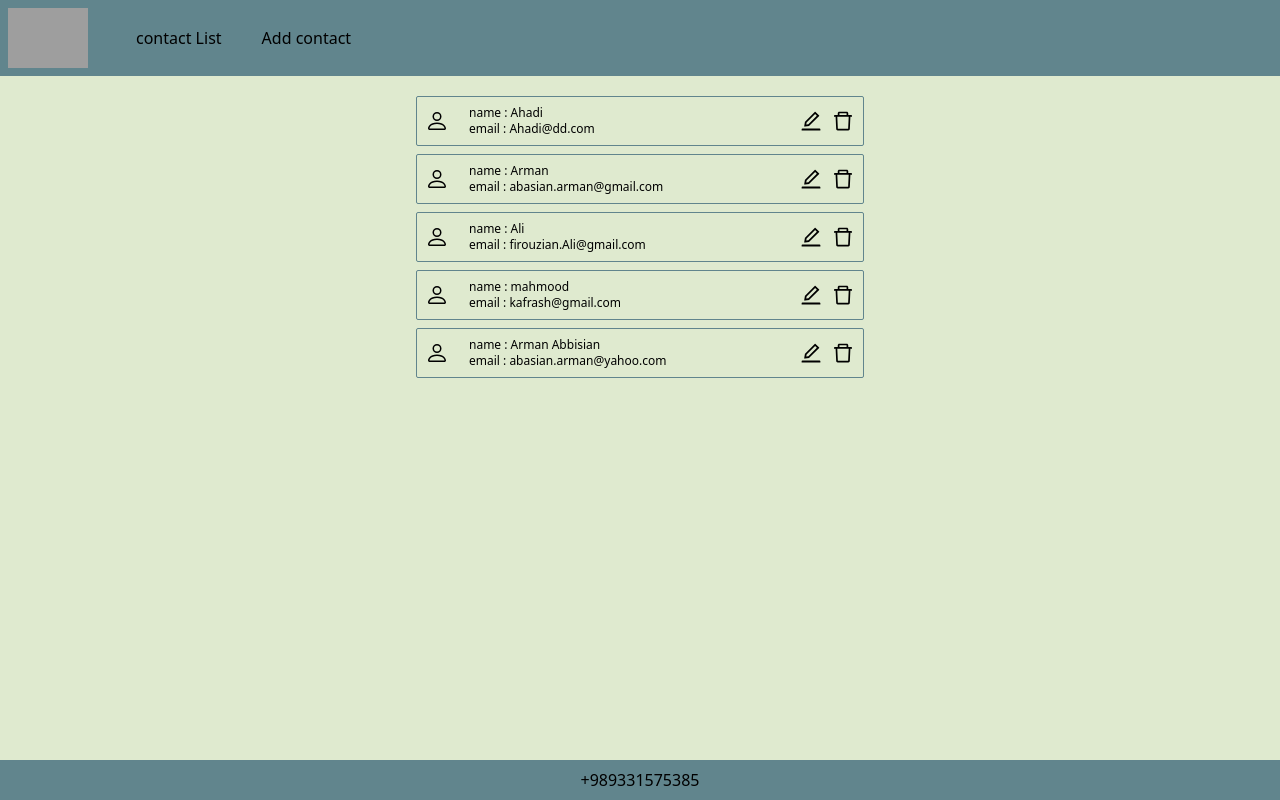
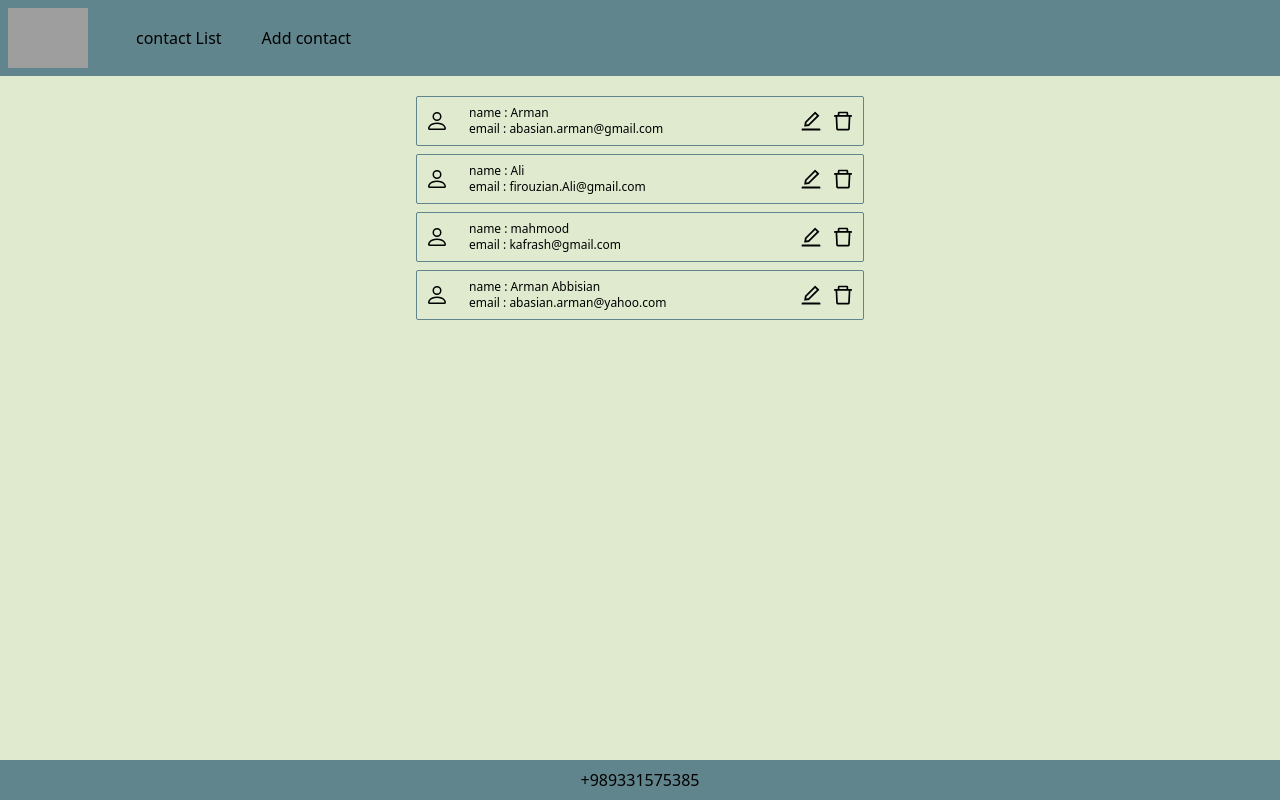
Before and after one commit to Arman-Abbasian/contact_list_with_redux_reduxToolkit_useContext_useReducer_Async, a React (Create React App) app: page / in a window 1280 px wide. Built offline with nearby package versions, Linux system fonts and the light colour scheme; data requests are answered from the project's data file; grey boxes are pictures that could not be loaded.

Commit message:
some changes

```diff
--- a/server/db.json
+++ b/server/db.json
@@ -1,10 +1,5 @@
 {
   "contacts": [
-    {
-      "name": "Ahadi",
-      "email": "Ahadi@dd.com",
-      "id": 3
-    },
     {
       "name": "Arman",
       "email": "abasian.arman@gmail.com",
@@ -13,17 +8,20 @@
     {
       "name": "Ali",
       "email": "firouzian.Ali@gmail.com",
-      "id": 5
+      "id": 5,
+      "info": "Lorem ipsum dolor sit amet, consectetur adipiscing elit, sed do eiusmod tempor incididunt ut labore et dolore magna aliqua. Ut enim ad minim veniam, quis nostrud exercitation ullamco laboris nisi ut aliquip ex ea commodo consequat. Duis aute irure dolor in reprehenderit in voluptate velit esse cillum dolore eu fugiat nulla pariatur. Excepteur sint occaecat cupidatat non proident, sunt in culpa qui officia deserunt mollit anim id est laborum."
     },
     {
       "name": "mahmood",
       "email": "kafrash@gmail.com",
-      "id": 6
+      "id": 6,
+      "info": "Lorem ipsum dolor sit amet, consectetur adipiscing elit, sed do eiusmod tempor incididunt ut labore et dolore magna aliqua. Ut enim ad minim veniam, quis nostrud exercitation ullamco laboris nisi ut aliquip ex ea commodo consequat. Duis aute irure dolor in reprehenderit in voluptate velit esse cillum dolore eu fugiat nulla pariatur. Excepteur sint occaecat cupidatat non proident, sunt in culpa qui officia deserunt mollit anim id est laborum."
     },
     {
       "name": "Arman Abbisian",
       "email": "abasian.arman@yahoo.com",
-      "id": 7
+      "id": 7,
+      "info": "Lorem ipsum dolor sit amet, consectetur adipiscing elit, sed do eiusmod tempor incididunt ut labore et dolore magna aliqua. Ut enim ad minim veniam, quis nostrud exercitation ullamco laboris nisi ut aliquip ex ea commodo consequat. Duis aute irure dolor in reprehenderit in voluptate velit esse cillum dolore eu fugiat nulla pariatur. Excepteur sint occaecat cupidatat non proident, sunt in culpa qui officia deserunt mollit anim id est laborum."
     }
   ]
 }
--- a/src/App.js
+++ b/src/App.js
@@ -53,12 +53,14 @@
 
   return (
         <Layout>
+          <div className="flex flex-col gap-2 mb-12 container max-w-md mx-auto">
           <Routes>
             <Route path='/add' element={<AddContact submitHandler={addHandler} />} />
             <Route path='/' element={<Contacts contacts={contacts} deleteHandler={deleteHandler} />}/>
             <Route path='/contact/:id' element={<ContactDetail contacts={contacts} deleteHandler={deleteHandler} />}/>
             <Route path='/edit/:id' element={<EditContact updateHandler={updateHandler} />}/>
           </Routes>
+          </div>
           <Toaster />
         </Layout>
 
--- a/src/components/functional/AddContact.jsx
+++ b/src/components/functional/AddContact.jsx
@@ -12,7 +12,7 @@
         setFormValues({name:"",email:""});
     }
     return (
-        <div className=" w-full mb-16">
+        <div>
             <form className="max-w-xs mx-auto" onSubmit={submitHandlerr}>
                 <div className="flex flex-col justify-center items-start text-1 gap-1 w-full mb-3">
                     <label htmlFor="name">name</label>
--- a/src/components/functional/Contact.jsx
+++ b/src/components/functional/Contact.jsx
@@ -2,9 +2,9 @@
 import { AiOutlineDelete,AiOutlineEdit } from "react-icons/ai";
 import { Link } from "react-router-dom";
 
-const Contact = ({name,email,id,deleteHandler,updateHandler}) => {
+const Contact = ({name,email,id,deleteHandler}) => {
     return (
-        <div  className="flex justify-between items-center gap-5  border border-primary-4 rounded-sm p-2 w-full">
+        <div  className="flex justify-between items-center gap-5 border border-primary-4 rounded-sm p-2 w-full">
             <div><BsPerson className="w-6 h-6" /></div>
             <div className="flex flex-col justify-start items-start flex-1 overflow-hidden text-xs">
                 <p className=" overflow-hidden">name : {name}</p>
@@ -13,7 +13,6 @@
             <div className="flex justify-center items-center gap-2">
                 <Link to={`/edit/${id}`}><AiOutlineEdit className="w-6 h-6 cursor-pointer" /></Link>
                 <AiOutlineDelete onClick={()=>deleteHandler(id)} className="w-6 h-6 cursor-pointer" />
-
             </div>
         </div>
      );
--- a/src/components/functional/ContactDetail.jsx
+++ b/src/components/functional/ContactDetail.jsx
@@ -19,8 +19,9 @@
         if (contact.loading)  return <p>loading</p>
         if(!contact.loading && contact.error ) return <p>{contact.error}</p>
         if(contact.data)  return (<div>
-            <p>name: {contact.data.name}</p>
-            <p>email: {contact.data.email}</p>
+            <h2 className="mb-2"><span className="font-bold">name:</span> {contact.data.name}</h2>
+            <h2 className="mb-5"><span className="font-bold">email:</span> {contact.data.email}</h2>
+            <p><span className="font-bold">information:</span> {contact.data.info}</p>
             </div>
         )
     }
--- a/src/components/functional/Contacts.jsx
+++ b/src/components/functional/Contacts.jsx
@@ -3,7 +3,7 @@
 
 const Contacts = ({contacts,deleteHandler}) => {
     return (
-        <div className="flex flex-col gap-2 mb-12 container max-w-md mx-auto">
+        <div className="flex flex-col gap-2">
             {contacts && contacts.map(contact=>{
                 return <Link key={contact.id} to={`/contact/${contact.id}`}><Contact key={contact.id} name={contact.name} email={contact.email} id={contact.id}  deleteHandler={()=>deleteHandler(contact.id)}/></Link>
             })}
```
